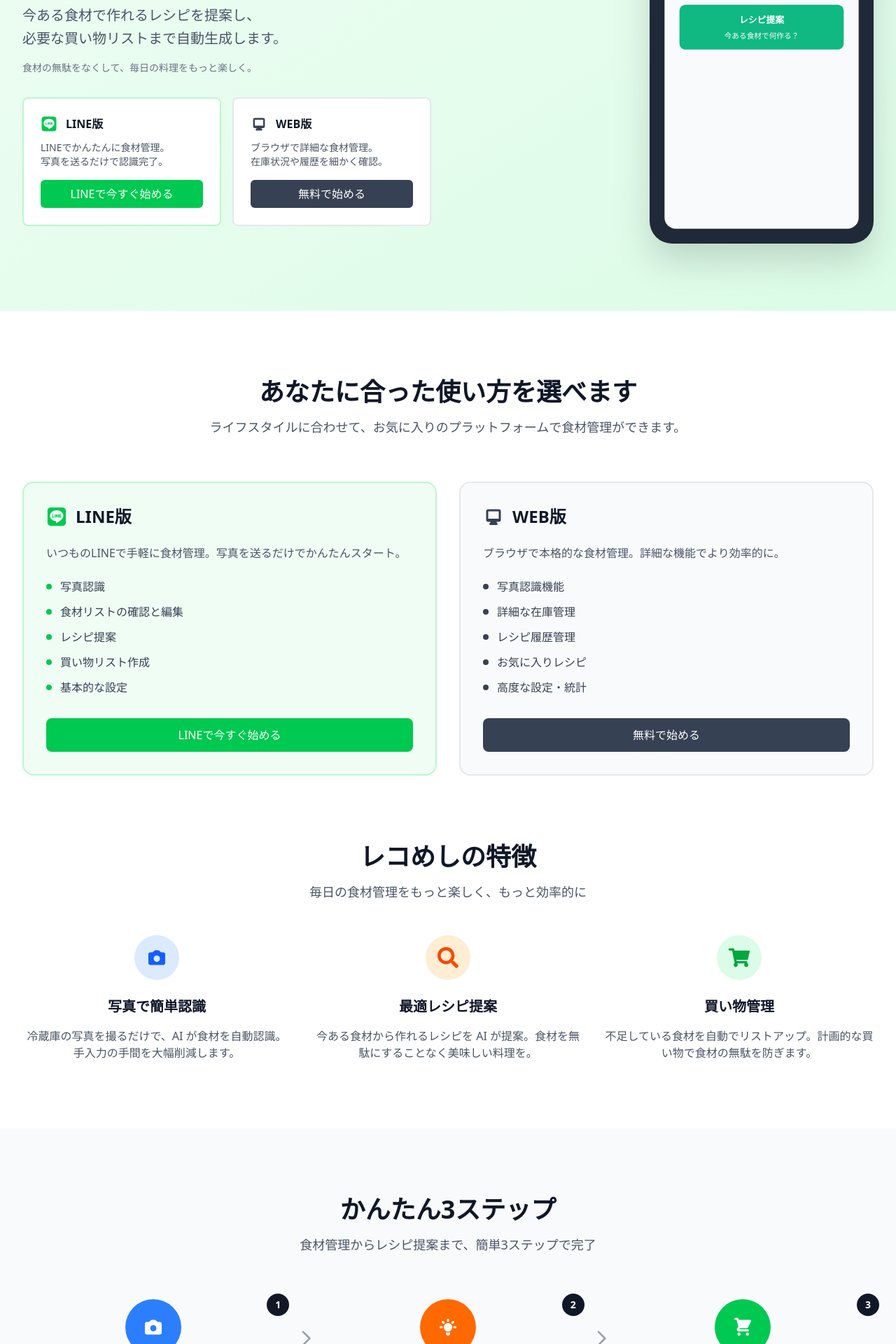
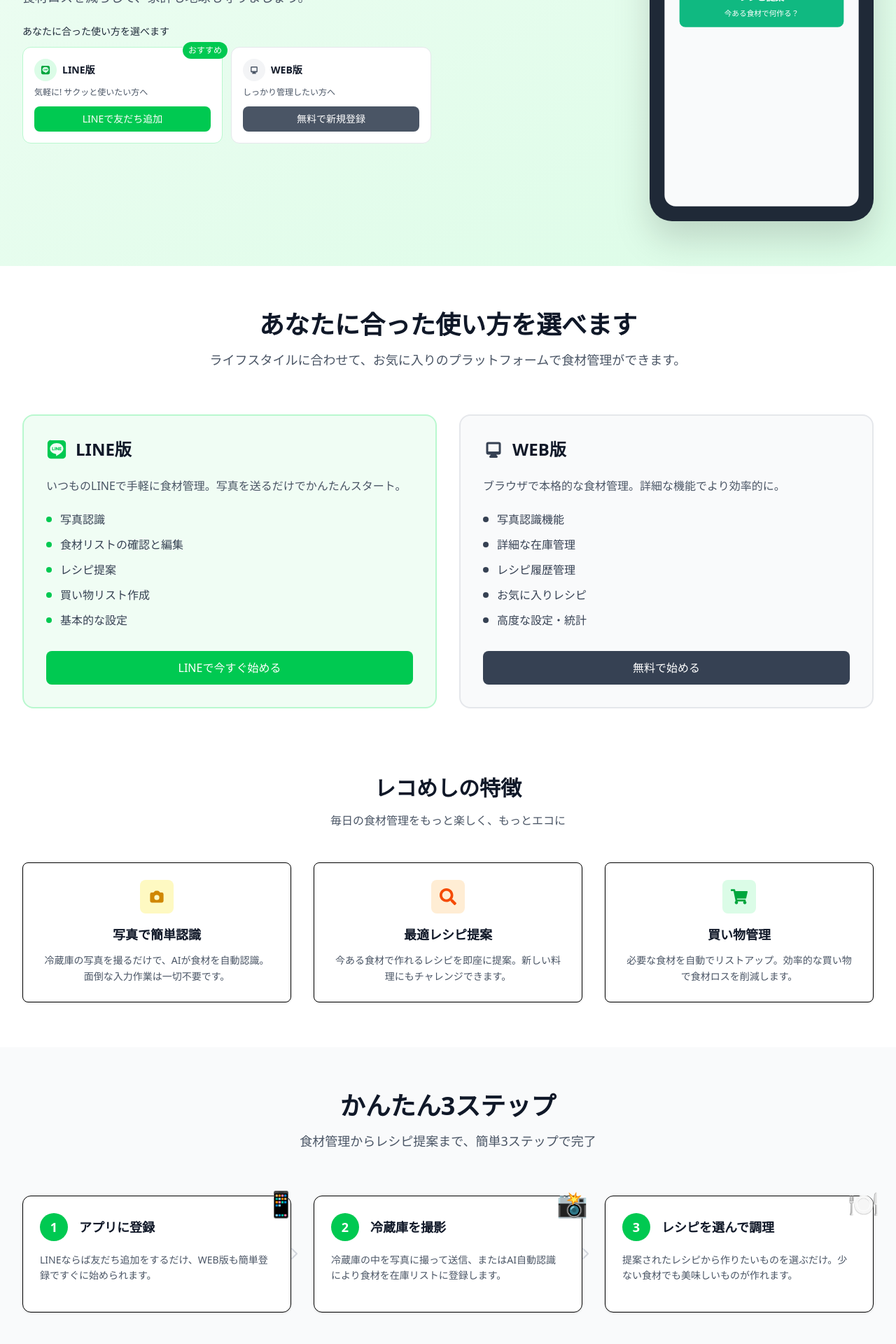
Before and after one commit to Otoriha/Reco_Meshi, a React (Vite) app in the folder frontend/: page / in a window 1280 px wide. Shown: the part 460-2380 px from the top of the page at 70% size. Built offline with nearby package versions, Linux system fonts and the light colour scheme; no server answers.

Commit message:
デザイン修正

```diff
--- a/frontend/src/components/landing/CTASection.tsx
+++ b/frontend/src/components/landing/CTASection.tsx
@@ -4,7 +4,7 @@
 
 const CTASection: React.FC = () => {
   return (
-    <section className="py-16 sm:py-24 bg-gradient-to-r from-green-600 to-green-700">
+    <section className="py-12 sm:py-16 bg-gradient-to-r from-green-600 to-green-700">
       <div className="max-w-7xl mx-auto px-4 sm:px-6 lg:px-8">
         <div className="text-center">
           {/* メインタイトル */}
@@ -19,35 +19,28 @@
           </p>
 
           {/* CTAボタン */}
-          <div className="flex flex-col sm:flex-row gap-6 justify-center items-center max-w-2xl mx-auto">
+          <div className="flex flex-col sm:flex-row gap-4 justify-center items-center max-w-lg mx-auto">
             {/* LINEで始める */}
-            <div className="w-full sm:w-auto">
-              <button className="w-full sm:w-auto bg-white text-green-600 px-8 py-4 rounded-lg hover:bg-green-50 transition-colors font-bold text-lg shadow-lg flex items-center justify-center space-x-3 min-w-[200px]">
-                <FaLine className="text-2xl" />
-                <span>LINEで始める</span>
-              </button>
-              <p className="text-green-100 text-sm mt-2">
-                LINEアカウントでかんたん登録
-              </p>
-            </div>
-
-            <div className="hidden sm:block text-green-200 text-lg font-medium">
-              または
-            </div>
+            <button className="w-full sm:w-auto bg-white text-green-600 px-6 py-3 rounded-full hover:bg-green-50 transition-colors font-bold shadow-lg flex items-center justify-center space-x-2 min-w-[180px]">
+              <FaLine className="text-xl" />
+              <span>LINEで始める（無料10分）</span>
+            </button>
 
             {/* Web版で始める */}
-            <div className="w-full sm:w-auto">
-              <Link
-                to="/signup"
-                className="block w-full sm:w-auto bg-green-800 text-white px-8 py-4 rounded-lg hover:bg-green-900 transition-colors font-bold text-lg shadow-lg text-center min-w-[200px]"
-              >
-                Web版で始める
-              </Link>
-              <p className="text-green-100 text-sm mt-2">
-                メールアドレスで無料登録
-              </p>
-            </div>
+            <Link
+              to="/signup"
+              className="w-full sm:w-auto bg-green-800 text-white px-6 py-3 rounded-full hover:bg-green-900 transition-colors font-bold shadow-lg text-center min-w-[180px]"
+            >
+              WEB版で始める
+            </Link>
           </div>
+
+          {/* 補足説明 */}
+          <p className="text-green-100 text-sm mt-4">
+            登録は無料。クレジットカード不要。
+            <br />
+            今日から食材を無駄なく使い切る生活を。
+          </p>
 
           {/* 追加情報 */}
           <div className="mt-12 grid grid-cols-1 sm:grid-cols-3 gap-6 text-center">
--- a/frontend/src/components/landing/FeaturesSection.tsx
+++ b/frontend/src/components/landing/FeaturesSection.tsx
@@ -5,7 +5,7 @@
 
 const FeaturesSection: React.FC = () => {
   return (
-    <section className="py-16 sm:py-24 bg-white">
+    <section className="py-12 sm:py-16 bg-white">
       <div className="max-w-7xl mx-auto px-4 sm:px-6 lg:px-8">
         {/* セクションタイトル */}
         <div className="text-center mb-16">
@@ -101,45 +101,45 @@
 
         {/* 3つの特徴 */}
         <div className="text-center mb-12">
-          <h2 className="text-3xl sm:text-4xl font-bold text-gray-900 mb-4">
+          <h2 className="text-2xl sm:text-3xl font-bold text-gray-900 mb-4">
             レコめしの特徴
           </h2>
-          <p className="text-lg text-gray-600">
-            毎日の食材管理をもっと楽しく、もっと効率的に
+          <p className="text-base text-gray-600">
+            毎日の食材管理をもっと楽しく、もっとエコに
           </p>
         </div>
 
-        <div className="grid grid-cols-1 md:grid-cols-3 gap-8">
+        <div className="grid grid-cols-1 md:grid-cols-3 gap-6 lg:gap-8">
           {/* 写真で簡単認識 */}
-          <div className="text-center">
-            <div className="inline-flex items-center justify-center w-16 h-16 bg-blue-100 rounded-full mb-6">
-              <HiCamera className="text-3xl text-blue-600" />
+          <div className="text-center bg-white rounded-lg p-6 shadow-sm border hover:shadow-md transition-shadow">
+            <div className="inline-flex items-center justify-center w-12 h-12 bg-yellow-100 rounded-lg mb-4">
+              <HiCamera className="text-2xl text-yellow-600" />
             </div>
-            <h3 className="text-xl font-bold text-gray-900 mb-4">写真で簡単認識</h3>
-            <p className="text-gray-600">
-              冷蔵庫の写真を撮るだけで、AI が食材を自動認識。手入力の手間を大幅削減します。
+            <h3 className="text-lg font-bold text-gray-900 mb-3">写真で簡単認識</h3>
+            <p className="text-sm text-gray-600 leading-relaxed">
+              冷蔵庫の写真を撮るだけで、AIが食材を自動認識。面倒な入力作業は一切不要です。
             </p>
           </div>
 
           {/* 最適レシピ提案 */}
-          <div className="text-center">
-            <div className="inline-flex items-center justify-center w-16 h-16 bg-orange-100 rounded-full mb-6">
-              <FaSearch className="text-3xl text-orange-600" />
+          <div className="text-center bg-white rounded-lg p-6 shadow-sm border hover:shadow-md transition-shadow">
+            <div className="inline-flex items-center justify-center w-12 h-12 bg-orange-100 rounded-lg mb-4">
+              <FaSearch className="text-2xl text-orange-600" />
             </div>
-            <h3 className="text-xl font-bold text-gray-900 mb-4">最適レシピ提案</h3>
-            <p className="text-gray-600">
-              今ある食材から作れるレシピを AI が提案。食材を無駄にすることなく美味しい料理を。
+            <h3 className="text-lg font-bold text-gray-900 mb-3">最適レシピ提案</h3>
+            <p className="text-sm text-gray-600 leading-relaxed">
+              今ある食材で作れるレシピを即座に提案。新しい料理にもチャレンジできます。
             </p>
           </div>
 
           {/* 買い物管理 */}
-          <div className="text-center">
-            <div className="inline-flex items-center justify-center w-16 h-16 bg-green-100 rounded-full mb-6">
-              <FaShoppingCart className="text-3xl text-green-600" />
+          <div className="text-center bg-white rounded-lg p-6 shadow-sm border hover:shadow-md transition-shadow">
+            <div className="inline-flex items-center justify-center w-12 h-12 bg-green-100 rounded-lg mb-4">
+              <FaShoppingCart className="text-2xl text-green-600" />
             </div>
-            <h3 className="text-xl font-bold text-gray-900 mb-4">買い物管理</h3>
-            <p className="text-gray-600">
-              不足している食材を自動でリストアップ。計画的な買い物で食材の無駄を防ぎます。
+            <h3 className="text-lg font-bold text-gray-900 mb-3">買い物管理</h3>
+            <p className="text-sm text-gray-600 leading-relaxed">
+              必要な食材を自動でリストアップ。効率的な買い物で食材ロスを削減します。
             </p>
           </div>
         </div>
--- a/frontend/src/components/landing/HeroSection.tsx
+++ b/frontend/src/components/landing/HeroSection.tsx
@@ -6,78 +6,86 @@
 
 const HeroSection: React.FC = () => {
   return (
-    <section className="bg-gradient-to-br from-green-50 to-green-100 py-16 sm:py-24">
+    <section className="bg-gradient-to-br from-green-50 to-green-100 py-12 sm:py-16">
       <div className="max-w-7xl mx-auto px-4 sm:px-6 lg:px-8">
-        <div className="grid grid-cols-1 lg:grid-cols-2 gap-12 items-center">
+        <div className="grid grid-cols-1 lg:grid-cols-2 gap-8 lg:gap-12 items-center">
           {/* 左側のテキストコンテンツ */}
-          <div className="space-y-8">
+          <div className="space-y-6">
             <div className="space-y-4">
-              <h1 className="text-4xl sm:text-5xl lg:text-6xl font-bold text-gray-900 leading-tight">
+              <h1 className="text-3xl sm:text-4xl lg:text-5xl font-bold text-gray-900 leading-tight">
                 食材を
                 <span className="text-green-600">無駄なく使い切る</span>
                 <br />
                 AI食材管理アプリ
               </h1>
-              <p className="text-lg sm:text-xl text-gray-600 leading-relaxed">
+              <p className="text-base sm:text-lg text-gray-600 leading-relaxed">
                 冷蔵庫の写真を撮るだけで食材を自動認識。
                 <br />
-                今ある食材で作れるレシピを提案し、
+                今ある食材で作れるレシピを提案します。
                 <br />
-                必要な買い物リストまで自動生成します。
-              </p>
-              <p className="text-sm text-gray-500">
-                食材の無駄をなくして、毎日の料理をもっと楽しく。
+                食材ロスを減らして、家計も地球も守りましょう。
               </p>
             </div>
 
+            {/* あなたに合った使い方を選べます */}
+            <div className="space-y-3">
+              <p className="text-sm font-medium text-gray-800">
+                あなたに合った使い方を選べます
+              </p>
+
               {/* LINE版とWEB版の選択ボタン */}
-            <div className="flex flex-col sm:flex-row gap-4">
+              <div className="flex flex-col sm:flex-row gap-3">
                 <div className="flex-1">
-                <div className="bg-white rounded-lg p-6 border-2 border-green-200 hover:border-green-300 transition-colors">
-                  <div className="flex items-center space-x-3 mb-3">
-                    <FaLine className="text-2xl text-green-500" />
-                    <span className="font-semibold text-gray-900">LINE版</span>
+                  <div className="bg-white rounded-xl p-4 border border-green-200 hover:border-green-300 transition-colors relative">
+                    {/* おすすめリボン */}
+                    <div className="absolute -top-2 -right-2 bg-green-500 text-white text-xs px-2 py-1 rounded-full font-medium">
+                      おすすめ
                     </div>
-                  <p className="text-sm text-gray-600 mb-4">
-                    LINEでかんたんに食材管理。
-                    <br />
-                    写真を送るだけで認識完了。
+                    <div className="flex items-center space-x-2 mb-2">
+                      <div className="w-8 h-8 bg-green-100 rounded-full flex items-center justify-center">
+                        <FaLine className="text-sm text-green-600" />
+                      </div>
+                      <span className="font-semibold text-gray-900 text-sm">LINE版</span>
+                    </div>
+                    <p className="text-xs text-gray-600 mb-3">
+                      気軽に! サクッと使いたい方へ
                     </p>
-                  <button className="w-full bg-green-500 text-white py-2 px-4 rounded-md hover:bg-green-600 transition-colors font-medium">
-                    LINEで今すぐ始める
+                    <button className="w-full bg-green-500 text-white py-2 px-3 rounded-lg hover:bg-green-600 transition-colors font-medium text-sm">
+                      LINEで友だち追加
                     </button>
                   </div>
                 </div>
 
                 <div className="flex-1">
-                <div className="bg-white rounded-lg p-6 border-2 border-gray-200 hover:border-gray-300 transition-colors">
-                  <div className="flex items-center space-x-3 mb-3">
-                    <HiDesktopComputer className="text-2xl text-gray-700" />
-                    <span className="font-semibold text-gray-900">WEB版</span>
+                  <div className="bg-white rounded-xl p-4 border border-gray-200 hover:border-gray-300 transition-colors">
+                    <div className="flex items-center space-x-2 mb-2">
+                      <div className="w-8 h-8 bg-gray-100 rounded-full flex items-center justify-center">
+                        <HiDesktopComputer className="text-sm text-gray-600" />
                       </div>
-                  <p className="text-sm text-gray-600 mb-4">
-                    ブラウザで詳細な食材管理。
-                    <br />
-                    在庫状況や履歴を細かく確認。
+                      <span className="font-semibold text-gray-900 text-sm">WEB版</span>
+                    </div>
+                    <p className="text-xs text-gray-600 mb-3">
+                      しっかり管理したい方へ
                     </p>
                     <Link
                       to="/signup"
-                    className="block w-full bg-gray-700 text-white py-2 px-4 rounded-md hover:bg-gray-800 transition-colors font-medium text-center"
+                      className="block w-full bg-gray-600 text-white py-2 px-3 rounded-lg hover:bg-gray-700 transition-colors font-medium text-center text-sm"
                     >
-                    無料で始める
+                      無料で新規登録
                     </Link>
+                  </div>
                 </div>
               </div>
             </div>
           </div>
 
           {/* 右側の画像 */}
-          <div className="flex justify-center lg:justify-end">
+          <div className="flex justify-center lg:justify-end order-first lg:order-last">
             <div className="relative">
               <img
                 src={phonePlaceholder}
                 alt="レコめしアプリのプレビュー"
-                className="w-80 h-auto max-w-full drop-shadow-2xl"
+                className="w-64 sm:w-80 h-auto max-w-full drop-shadow-2xl"
               />
             </div>
           </div>
--- a/frontend/src/components/landing/HowToSection.tsx
+++ b/frontend/src/components/landing/HowToSection.tsx
@@ -5,29 +5,32 @@
   const steps = [
     {
       number: 1,
-      icon: <HiCamera className="text-3xl text-white" />,
-      title: 'アプリ登録',
-      description: 'LINEまたはWebでアカウントを作成し、VR技術を駆使した管理システムを開始する。',
-      bgColor: 'bg-blue-500'
+      icon: <HiCamera className="text-2xl text-white" />,
+      title: 'アプリに登録',
+      description: 'LINEならば友だち追加をするだけ、WEB版も簡単登録ですぐに始められます。',
+      bgColor: 'bg-green-500',
+      image: '📱'
     },
     {
       number: 2,
-      icon: <HiLightBulb className="text-3xl text-white" />,
+      icon: <HiLightBulb className="text-2xl text-white" />,
       title: '冷蔵庫を撮影',
-      description: '冷蔵庫の中を撮影するか、手動で食材を入力。AI画像解析により食材をデータベースに自動登録する。',
-      bgColor: 'bg-orange-500'
+      description: '冷蔵庫の中を写真に撮って送信、またはAI自動認識により食材を在庫リストに登録します。',
+      bgColor: 'bg-orange-500',
+      image: '📸'
     },
     {
       number: 3,
-      icon: <HiShoppingCart className="text-3xl text-white" />,
-      title: 'レシピを提案で調理',
-      description: '現在ある食材から作れるレシピをAIが提案。不足する材料は自動で買い物リストに追加される。',
-      bgColor: 'bg-green-500'
+      icon: <HiShoppingCart className="text-2xl text-white" />,
+      title: 'レシピを選んで調理',
+      description: '提案されたレシピから作りたいものを選ぶだけ。少ない食材でも美味しいものが作れます。',
+      bgColor: 'bg-green-500',
+      image: '🍽️'
     }
   ];
 
   return (
-    <section className="py-16 sm:py-24 bg-gray-50">
+    <section className="py-12 sm:py-16 bg-gray-50">
       <div className="max-w-7xl mx-auto px-4 sm:px-6 lg:px-8">
         {/* セクションタイトル */}
         <div className="text-center mb-16">
@@ -40,33 +43,37 @@
         </div>
 
         {/* ステップ */}
-        <div className="relative">
-          <div className="grid grid-cols-1 md:grid-cols-3 gap-8 lg:gap-12">
+        <div className="grid grid-cols-1 md:grid-cols-3 gap-8">
           {steps.map((step, index) => (
-              <div key={step.number} className="text-center relative">
-                {/* ステップアイコン */}
-                <div className="relative mb-8">
-                  <div className={`inline-flex items-center justify-center w-20 h-20 ${step.bgColor} rounded-full mb-4 mx-auto`}>
-                    {step.icon}
-                  </div>
-                  <div className="absolute -top-2 -right-2 w-8 h-8 bg-gray-900 text-white rounded-full flex items-center justify-center text-sm font-bold">
+            <div key={step.number} className="relative">
+              {/* ステップカード */}
+              <div className="bg-white rounded-xl p-6 shadow-sm border text-left">
+                {/* ステップ番号 */}
+                <div className="flex items-center space-x-4 mb-4">
+                  <div className="w-10 h-10 bg-green-500 text-white rounded-full flex items-center justify-center font-bold text-lg">
                     {step.number}
                   </div>
+                  <h3 className="text-lg font-bold text-gray-900">
+                    {step.title}
+                  </h3>
                 </div>
 
-                {/* ステップ内容 */}
-                <h3 className="text-xl font-bold text-gray-900 mb-4">
-                  {step.title}
-                </h3>
-                <p className="text-gray-600 leading-relaxed">
+                {/* ステップ説明 */}
+                <p className="text-sm text-gray-600 leading-relaxed mb-4">
                   {step.description}
                 </p>
+              </div>
+
+              {/* 画像アイコン（右側に配置） */}
+              <div className="absolute -top-2 -right-2 text-4xl">
+                {step.image}
+              </div>
 
               {/* 矢印（最後のステップ以外） */}
               {index < steps.length - 1 && (
-                  <div className="hidden md:flex absolute top-10 -right-6 lg:-right-8 transform translate-x-1/2 items-center justify-center z-10">
+                <div className="hidden md:block absolute top-1/2 -right-4 transform -translate-y-1/2 z-10">
                   <svg
-                      className="w-8 h-8 text-gray-400"
+                    className="w-6 h-6 text-gray-300"
                     fill="none"
                     stroke="currentColor"
                     viewBox="0 0 24 24"
@@ -82,7 +89,6 @@
               )}
             </div>
           ))}
-          </div>
         </div>
 
         {/* 追加説明 */}
```
Lines whose indentation alone changed are shown as unchanged.
